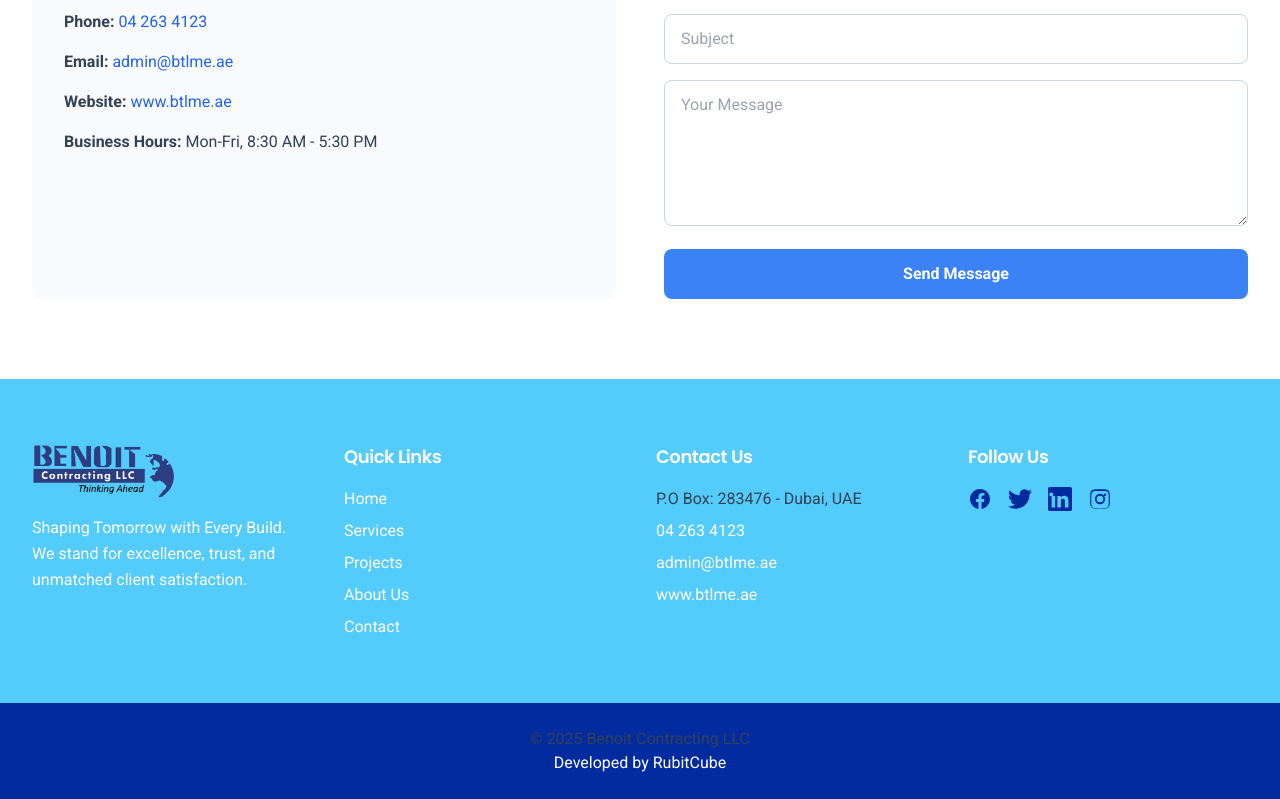
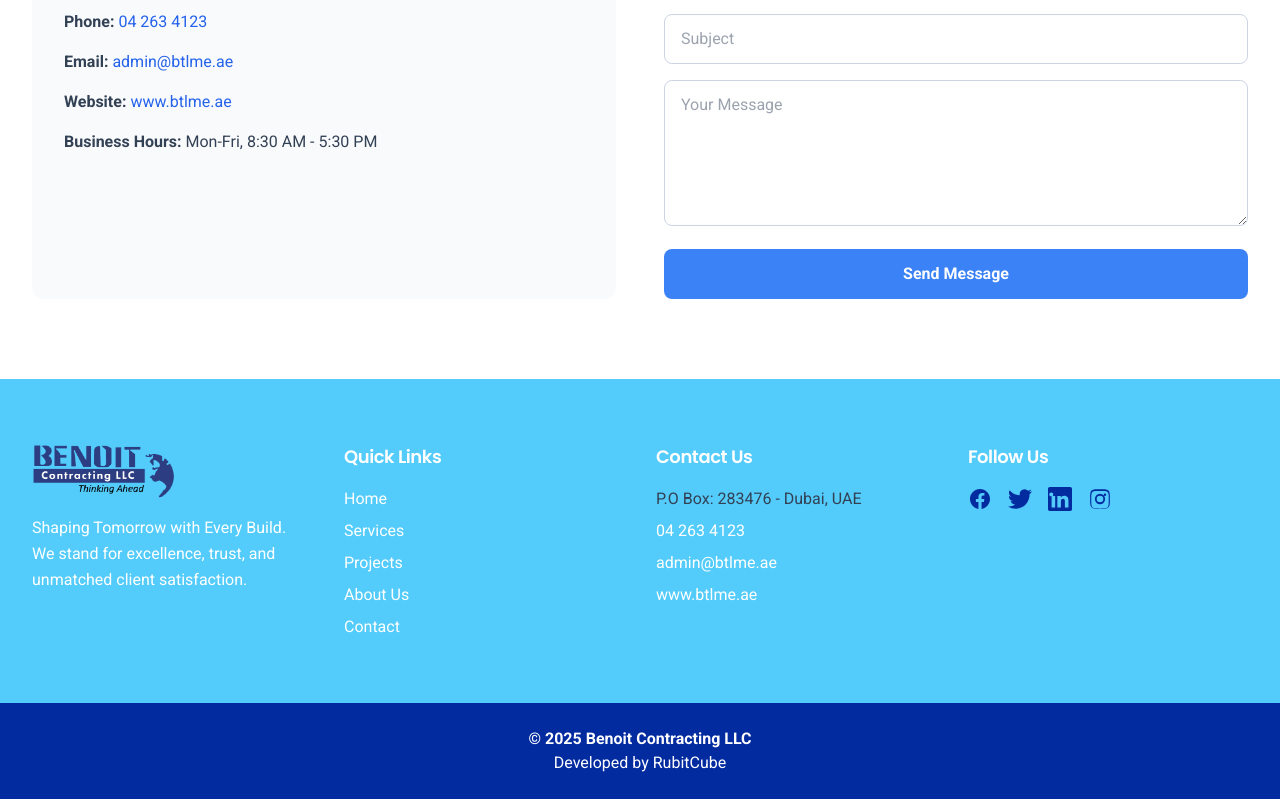
Before and after one commit to 120296Soumyaju/ConstructProp, a React (Vite) app: page / in a window 1280 px wide. Shown: the part 3454-4253 px from the top of the page. Built offline with nearby package versions, Linux system fonts and the light colour scheme.

Commit message:
updated copyrigth color

```diff
--- a/components/Footer.tsx
+++ b/components/Footer.tsx
@@ -146,7 +146,7 @@ const Footer: React.FC = () => {
         {" "}
         {/* Using a darker shade for the bottom section */}
         <div className="container mx-auto px-4 sm:px-6 lg:px-8 text-center text-white">
-          <p>
+          <p className="text-white font-semibold">
             &copy; {new Date().getFullYear()} {SITE_CONTENT.footer.copyright}
           </p>
           <p>
```
